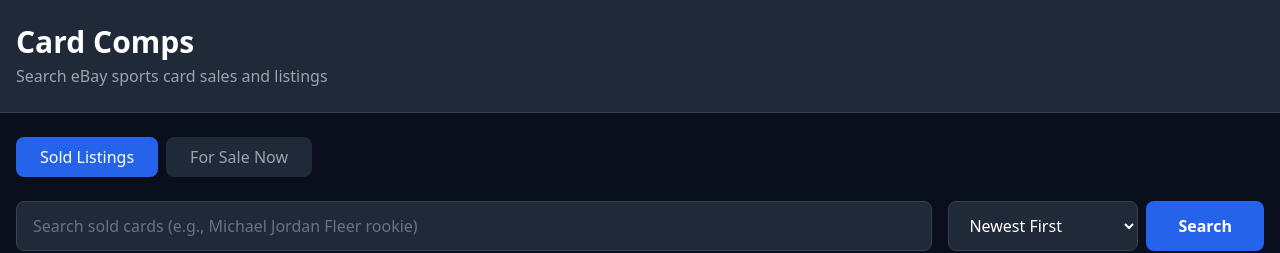
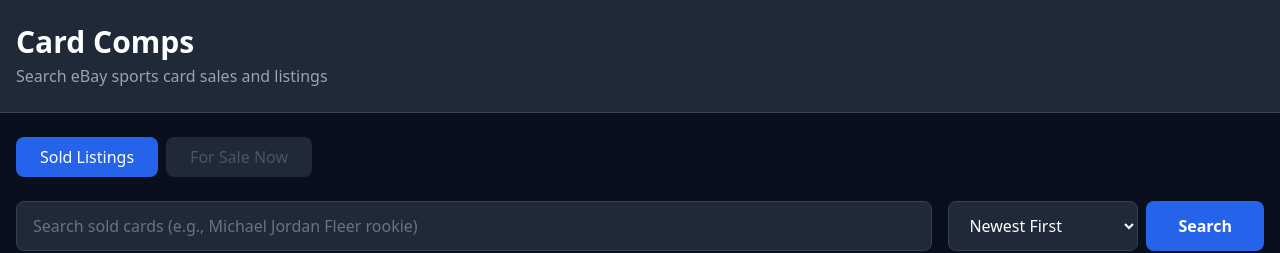
Before and after one commit to amurchadha/card-comps, a Next.js app: page / in a window 1280 px wide. Shown: the top 253 px of the page. Built offline with nearby package versions, Linux system fonts and the light colour scheme.

Commit message:
Disable For Sale Now (unsupported by 130point)

```diff
--- a/app/page.tsx
+++ b/app/page.tsx
@@ -311,12 +311,9 @@
               Sold Listings
             </button>
             <button
-              onClick={() => setSearchType('for_sale')}
-              className={`px-6 py-2 rounded-lg font-medium transition-colors ${
-                searchType === 'for_sale'
-                  ? 'bg-green-600 text-white'
-                  : 'bg-gray-800 text-gray-400 hover:bg-gray-700'
-              }`}
+              disabled
+              className="px-6 py-2 rounded-lg font-medium bg-gray-800 text-gray-600 cursor-not-allowed"
+              title="Coming soon"
             >
               For Sale Now
             </button>
```
